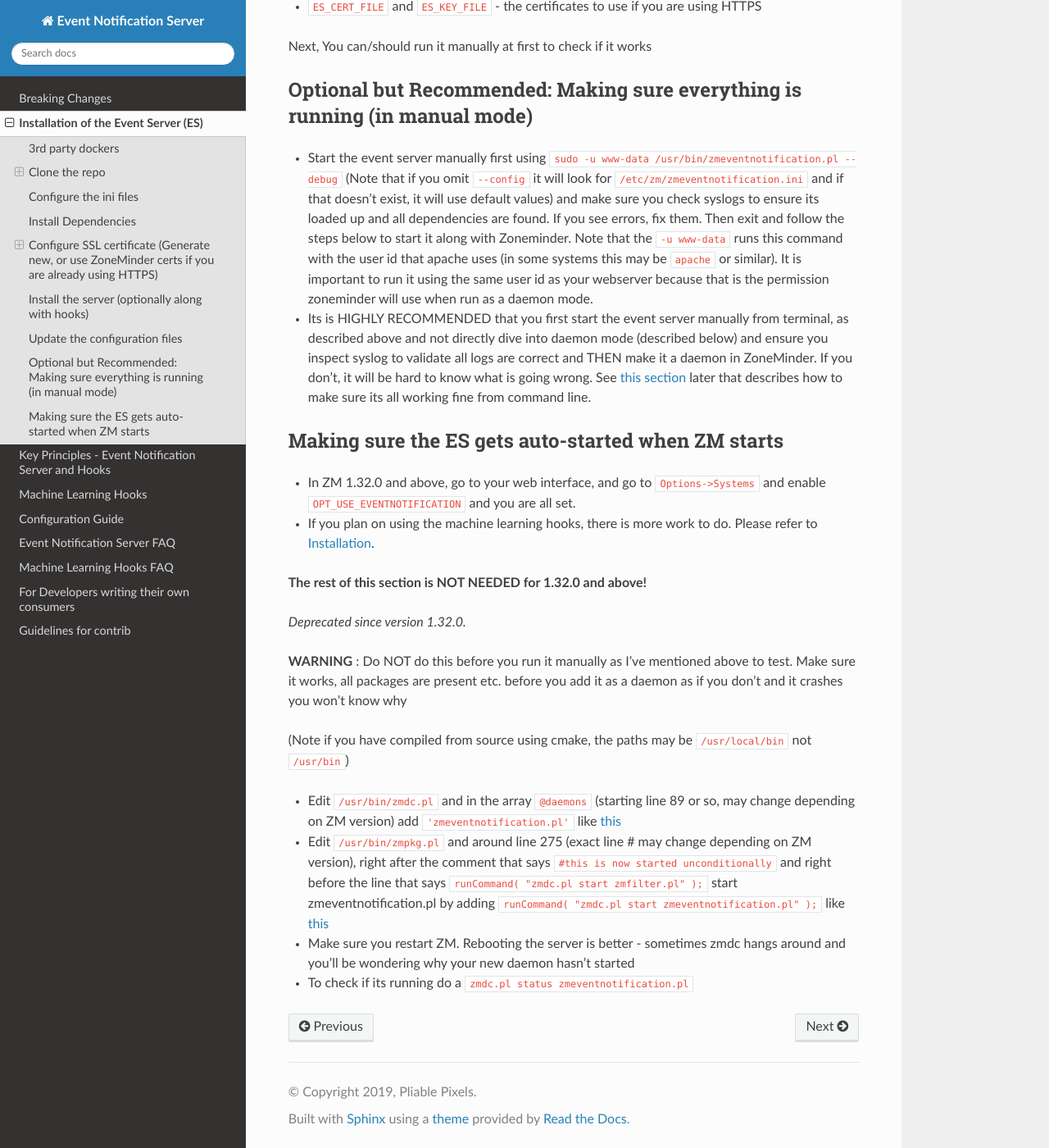
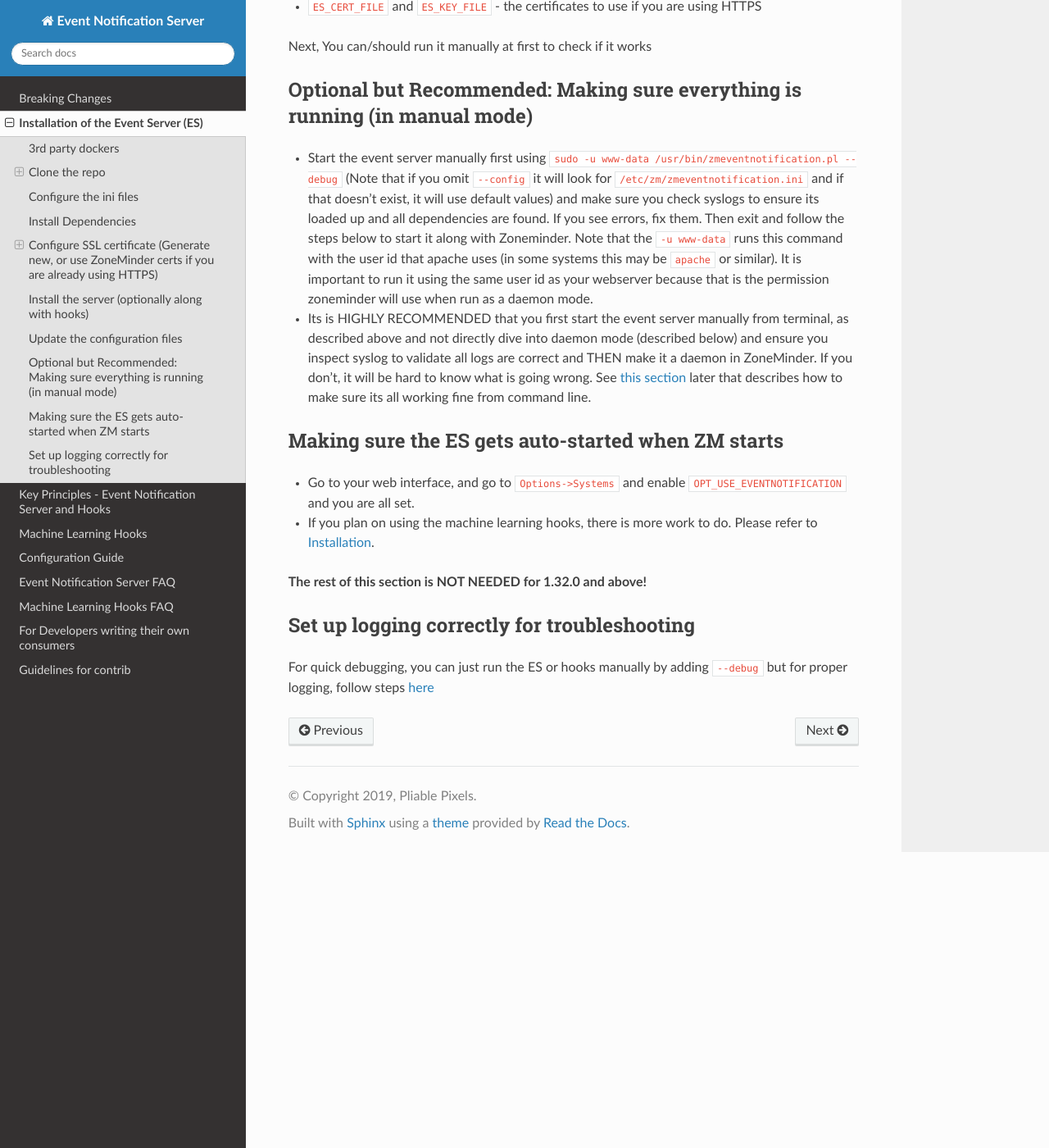
Before and after one commit to ZoneMinder/zmeventnotification, a Sphinx documentation site: the page built from docs/guides/install.rst, in a window 1280 px wide and 1400 px high, scrolled down 4907 px. Shown: the whole window at 82% size. Built offline with Sphinx 7.4.7 and the Read the Docs theme 2.0.0, drawn with Linux system fonts in a browser that asks for light colours.

Commit message:
update logging note

```diff
--- a/docs/guides/install.rst
+++ b/docs/guides/install.rst
@@ -269,36 +269,15 @@ Optional but Recommended: Making sure everything is running (in manual mode)
 Making sure the ES gets auto-started when ZM starts
 ~~~~~~~~~~~~~~~~~~~~~~~~~~~~~~~~~~~~~~~~~~~~~~~~~~~~
 
--  In ZM 1.32.0 and above, go to your web interface, and go to
+-  Go to your web interface, and go to
    ``Options->Systems`` and enable ``OPT_USE_EVENTNOTIFICATION`` and you
    are all set.
 - If you plan on using the machine learning hooks, there is more work to do. Please refer to :ref:`hooks_install`.
 
 **The rest of this section is NOT NEEDED for 1.32.0 and above!**
 
-.. deprecated:: 1.32.0
 
-**WARNING** : Do NOT do this before you run it manually as I've
-mentioned above to test. Make sure it works, all packages are present
-etc. before you add it as a daemon as if you don't and it crashes you
-won't know why
-
-(Note if you have compiled from source using cmake, the paths may be
-``/usr/local/bin`` not ``/usr/bin``)
-
--  Edit ``/usr/bin/zmdc.pl`` and in the array ``@daemons`` (starting
-   line 89 or so, may change depending on ZM version) add
-   ``'zmeventnotification.pl'`` like
-   `this <https://gist.github.com/pliablepixels/18bb68438410d5e4b644>`__
--  Edit ``/usr/bin/zmpkg.pl`` and around line 275 (exact line # may
-   change depending on ZM version), right after the comment that says
-   ``#this is now started unconditionally`` and right before the line
-   that says ``runCommand( "zmdc.pl start zmfilter.pl" );`` start
-   zmeventnotification.pl by adding
-   ``runCommand( "zmdc.pl start zmeventnotification.pl" );`` like
-   `this <https://gist.github.com/pliablepixels/b4e4fd38ac526c5c881ee55da05195ff>`__
--  Make sure you restart ZM. Rebooting the server is better - sometimes
-   zmdc hangs around and you'll be wondering why your new daemon hasn't
-   started
--  To check if its running do a
-   ``zmdc.pl status zmeventnotification.pl``
+Set up logging correctly for troubleshooting
+~~~~~~~~~~~~~~~~~~~~~~~~~~~~~~~~~~~~~~~~~~~~~~
+For quick debugging, you can just run the ES or hooks manually by adding ``--debug`` but for proper logging,
+follow steps :ref:`here <es-hooks-logging>`
```
